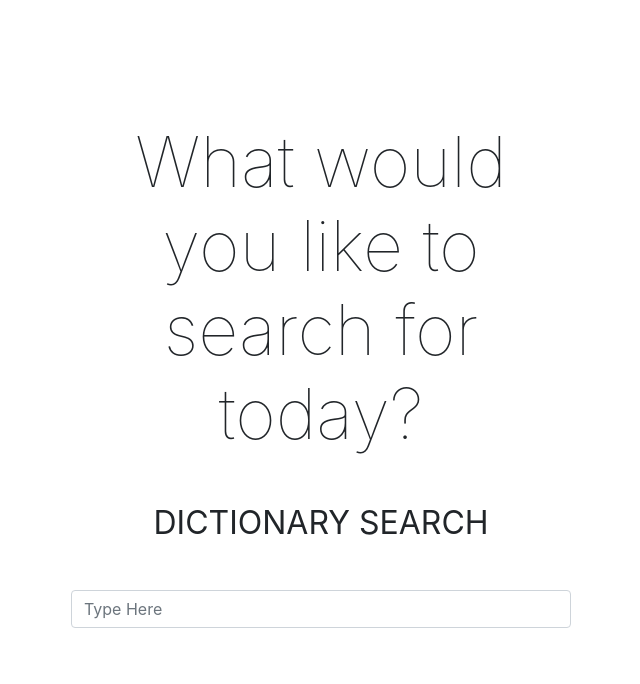
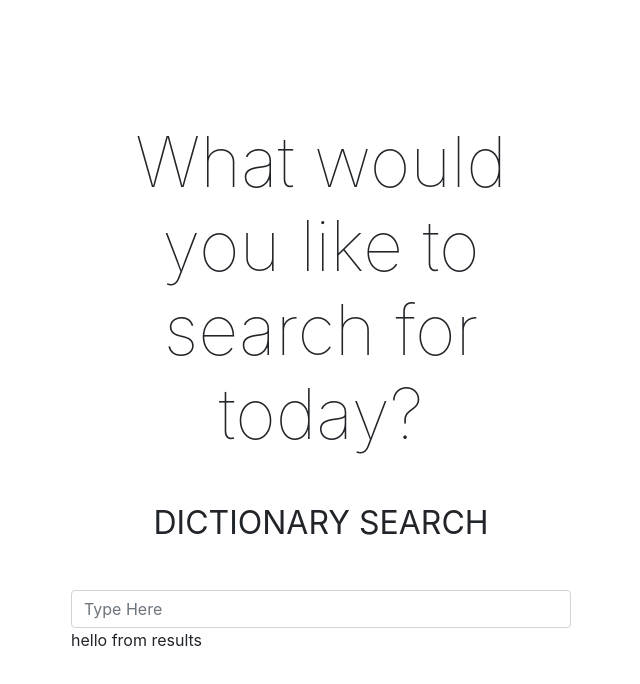
Before and after one commit to sastubblefield/dictionary-application, a React (Create React App) app: page / in a window 1280 px wide. Shown: the top 684 px of the page, without its empty margins (319-959 px from the left). Built offline with nearby package versions, Linux system fonts and the light colour scheme.

Commit message:
created results component

```diff
--- a/src/Dictionary.js
+++ b/src/Dictionary.js
@@ -1,16 +1,17 @@
 import React, { useState } from "react";
+import Results from "./Results";
 import axios from "axios";
 
 export default function Dictionary() {
   let [keyword, getKeyword] = useState("");
-
+let [ results, seeResults] = useState ({})
   function handleResponse(response) {
     console.log(response.data[0]);
+    seeResults(response.data[0]);
   }
 
   function search(event) {
     event.preventDefault();
-    alert(`Searching for ${keyword} meaning`);
 
     let apiUrl = `https://api.dictionaryapi.dev/api/v2/entries/en_US/${keyword}`;
     axios.get(apiUrl).then(handleResponse);
@@ -31,6 +32,7 @@ export default function Dictionary() {
           onChange={handleKeyword}
         />
       </form>
+      <Results results={results}/>
     </div>
   );
 }
--- /dev/null
+++ b/src/Results.js
@@ -0,0 +1,9 @@
+import React from "react";
+
+export default function Results(props) {
+  if (props.results) {
+    return <div>hello from results</div>;
+  } else {
+    return null;
+  }
+}
```
